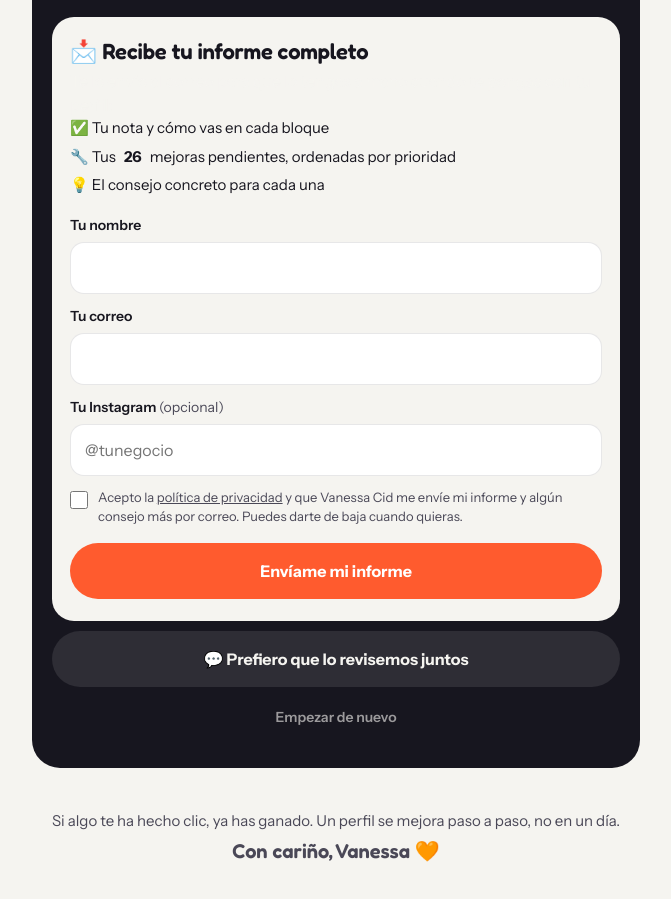
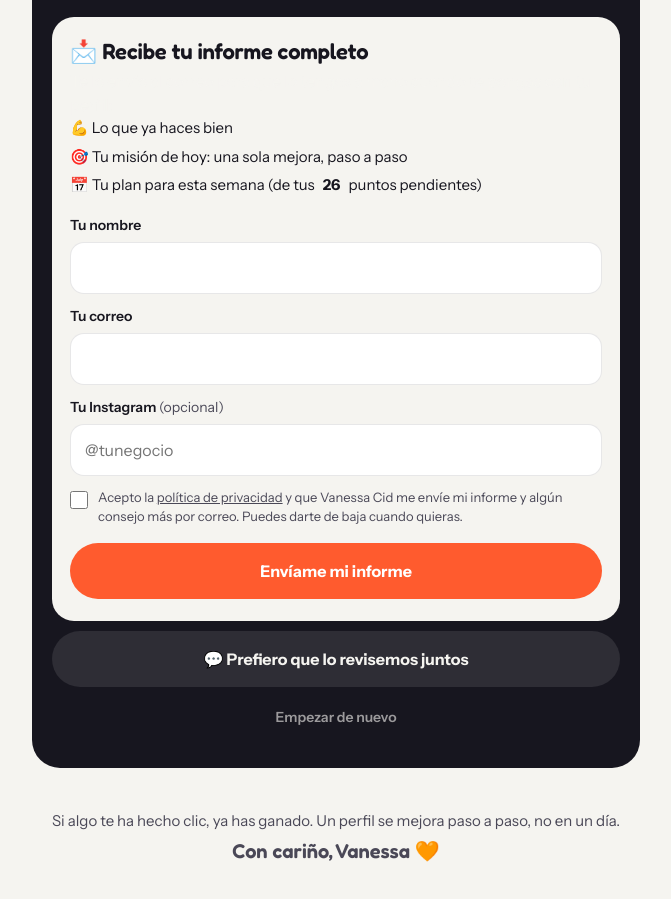
Before and after one commit to vanessacid/enplan-web, a plain HTML site: page auditoria.html in a window 1280 px wide. Shown: the part 3786-4685 px from the top of the page, without its empty margins (304-975 px from the left). Drawn offline with Linux system fonts and the light colour scheme.

Commit message:
Add files via upload

```diff
--- a/auditoria.html
+++ b/auditoria.html
@@ -188,9 +188,9 @@ footer a{text-decoration:none}
         <h3>📩 Recibe tu informe completo</h3>
         <p>Te lo envío al correo para que lo tengas a mano cuando te pongas con tu perfil:</p>
         <ul class="incluye">
-          <li>✅ Tu nota y cómo vas en cada bloque</li>
-          <li>🔧 Tus <strong id="npend">0</strong> mejoras pendientes, ordenadas por prioridad</li>
-          <li>💡 El consejo concreto para cada una</li>
+          <li>💪 Lo que ya haces bien</li>
+          <li>🎯 Tu misión de hoy: una sola mejora, paso a paso</li>
+          <li>📅 Tu plan para esta semana (de tus <strong id="npend">0</strong> puntos pendientes)</li>
         </ul>
       </div>
       <form id="form" novalidate>
```
